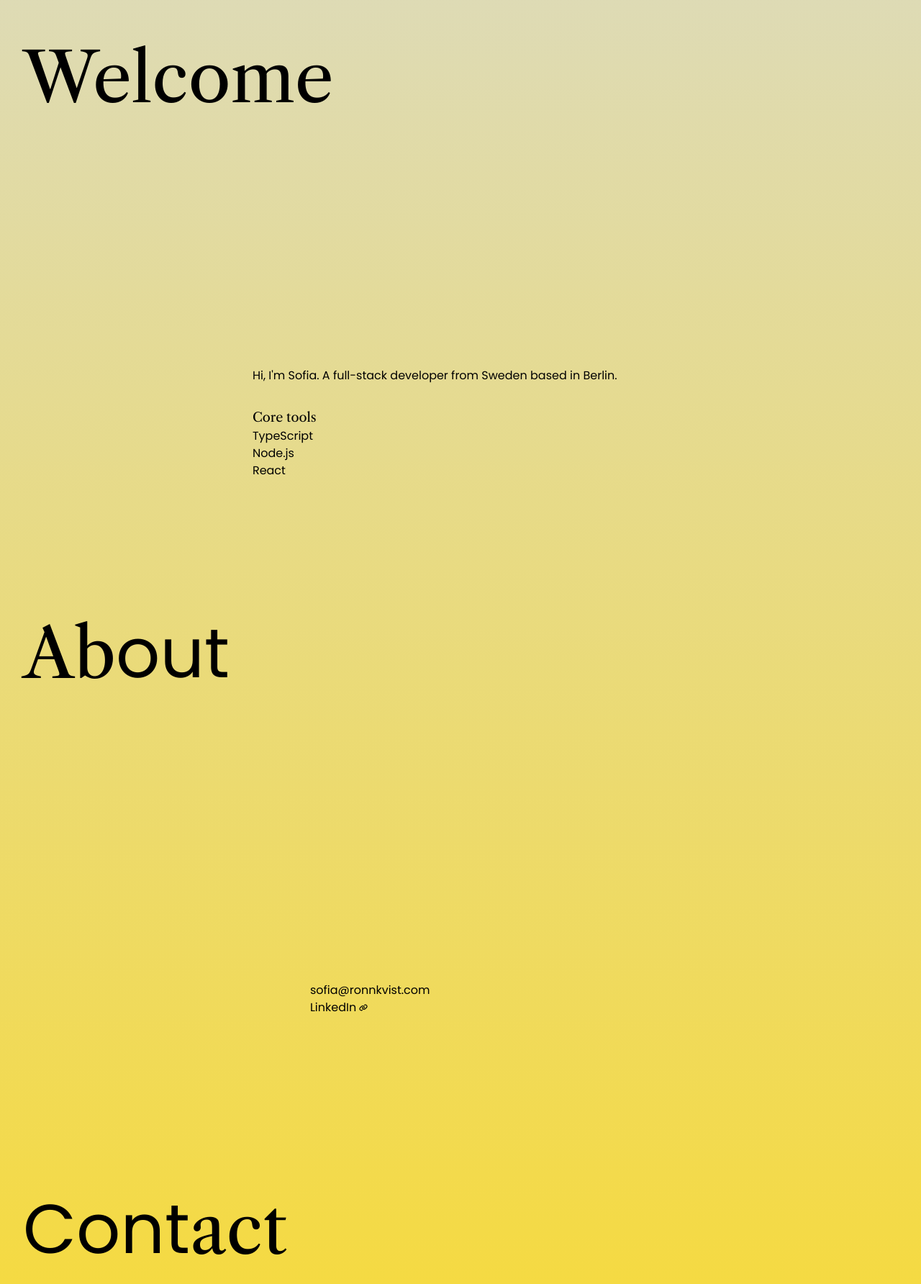
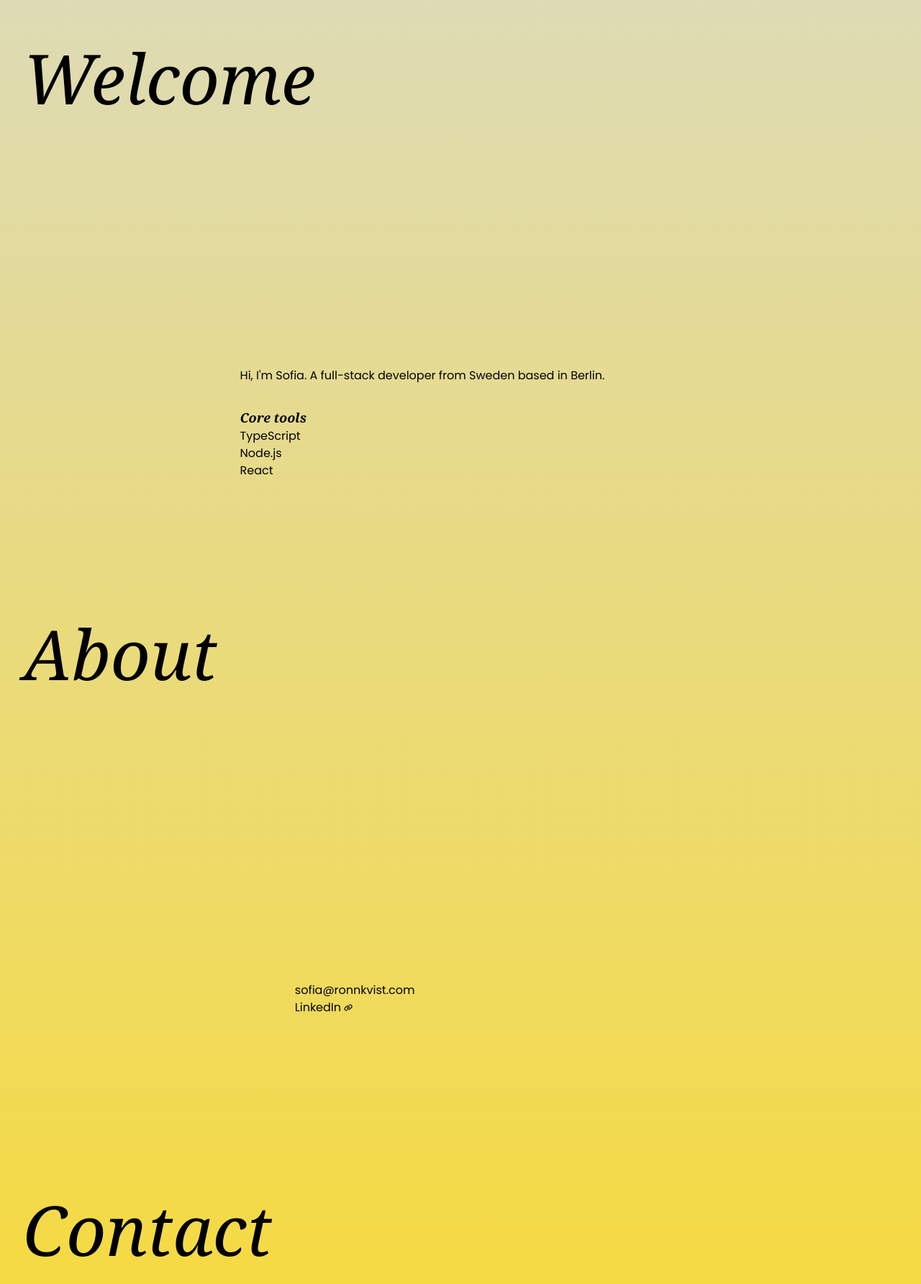
Before and after one commit to sofiaronnkvist/homepage, a Next.js app: page / in a window 1280 px wide. Shown: the part 612-2396 px from the top of the page at 72% size. Built offline with nearby package versions, Linux system fonts and the light colour scheme.

Commit message:
Change to default serif

```diff
--- a/src/app/components/About.tsx
+++ b/src/app/components/About.tsx
@@ -2,15 +2,14 @@ export default function About() {
     return (
         <div className="flex min-h-screen min-w-screen">
             <div className="p-8 flex flex-row items-end">
-                <h1 className="text-4xl lg:text-8xl font-libreCaslonText">Ab</h1>
-                <h1 className="text-4xl lg:text-8xl font-poppins">out</h1>
+                <h1 className="text-4xl lg:text-8xl font-serif italic">About</h1>
             </div>
             <div className="flex justify-center flex-col gap-8">
                 <div>
                     <p className="font-poppins text-md">Hi, I&apos;m Sofia. A full-stack developer from Sweden based in Berlin.</p>
                 </div>
                 <div>
-                    <p className="font-libreCaslonText text-lg">Core tools</p>
+                    <p className="font-serif italic font-semibold text-lg">Core tools</p>
                     <ul>
                         <li className="font-poppins text-md">TypeScript</li>
                         <li className="font-poppins text-md">Node.js</li>
--- a/src/app/components/Contact.tsx
+++ b/src/app/components/Contact.tsx
@@ -6,8 +6,7 @@ export default function Contact() {
     return (
         <div className="flex min-h-screen min-w-screen">
             <div className="p-8 flex flex-row items-end">
-                <h1 className="text-4xl lg:text-8xl font-poppins">Cont</h1>
-                <h1 className="text-4xl lg:text-8xl font-libreCaslonText">act</h1>
+                <h1 className="text-4xl lg:text-8xl font-serif italic">Contact</h1>
             </div>
             <div className="flex justify-center flex-col">
                 <div className="flex flex-col">
--- a/src/app/components/Header.tsx
+++ b/src/app/components/Header.tsx
@@ -1,7 +1,7 @@
 export default function Header() {
     return (
         <div className="p-8 flex flex-row">
-          <h1 className="text-4xl lg:text-8xl font-libreCaslonText">Welcome</h1>
+          <h1 className="text-4xl lg:text-8xl font-serif italic">Welcome</h1>
         </div>
     );
 }
--- a/src/app/layout.tsx
+++ b/src/app/layout.tsx
@@ -1,20 +1,13 @@
 import type { Metadata } from "next";
-import { Poppins, Libre_Caslon_Text } from "next/font/google";
+import { Poppins } from "next/font/google";
 import "./globals.css";
 import Navbar from "./navbar";
 
 const poppins = Poppins({
   style: "normal",
-  weight: "400",
+  weight: ["400", "600"],
   subsets: ["latin"],
   variable: "--font-poppins"
-});
-
-const libreCaslonText = Libre_Caslon_Text({
-  style: "italic",
-  weight: "400",
-  subsets: ["latin"],
-  variable: "--font-libreCaslonText"
 });
 
 export const metadata: Metadata = {
@@ -29,7 +22,7 @@ export default function RootLayout({
 }>) {
   return (
     <html className="scroll-smooth" lang="en">
-      <body className={`${poppins.variable} ${libreCaslonText.variable} font-sans`}>
+      <body className={`${poppins.variable} font-sans`}>
         <Navbar />
         {children}
         </body>
--- a/src/app/navbar.tsx
+++ b/src/app/navbar.tsx
@@ -7,7 +7,7 @@ export default function Navbar() {
         <nav className="flex w-full fixed nav justify-center gap-4 font-poppins text-lg top-3">
             <Link className="hover:animate-pulse font-poppins" href="#header">Index</Link>
             <div className="flex gap-1">
-                <Link className="hover:animate-pulse font-libreCaslonText" target="_blank" href="https://github.com/sofiaronnkvist">Projects</Link>
+                <Link className="hover:animate-pulse font-serif italic" target="_blank" href="https://github.com/sofiaronnkvist">Projects</Link>
                 <Image src={linkImage} alt="Link" width={12} height={12}/>
             </div>
             <Link className="hover:animate-pulse font-poppins" href="#contact">Contact</Link>
--- a/tailwind.config.ts
+++ b/tailwind.config.ts
@@ -15,7 +15,6 @@ const config: Config = {
       },
       fontFamily: {
         poppins: ["var(--font-poppins)"],
-        libreCaslonText: ["var(--font-libreCaslonText)"],
       },
     },
   },
```
